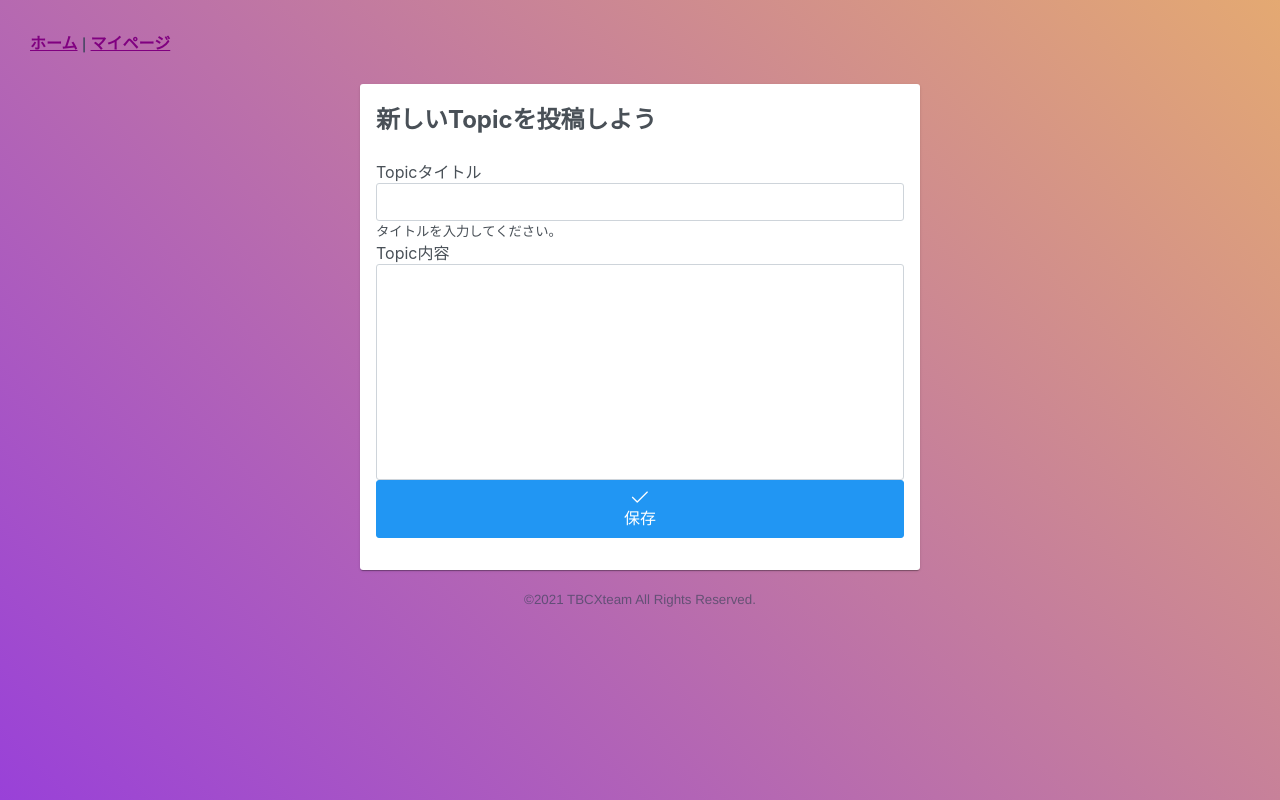
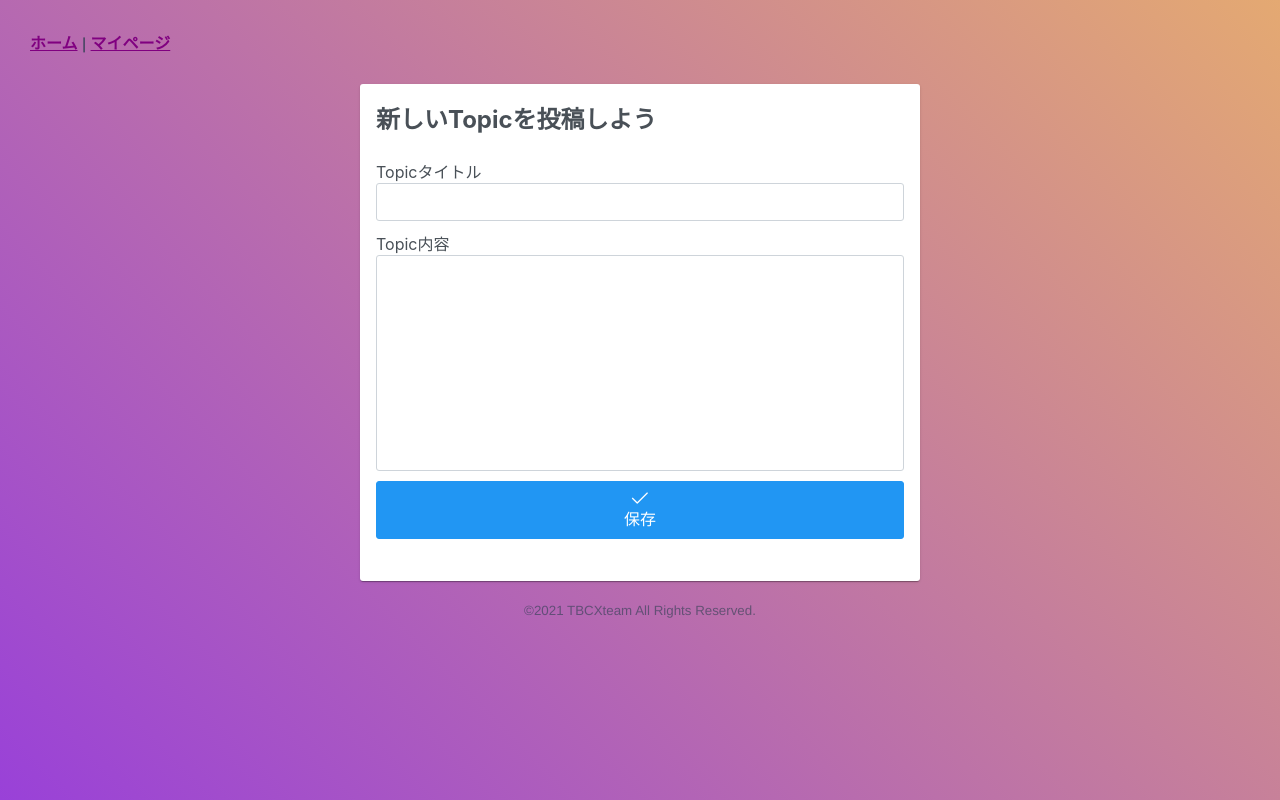
Before and after one commit to muratariku0903/TBC_X, a Vue app in the folder front/topicslab/: page /topic in a window 1280 px wide. Built offline with nearby package versions, Linux system fonts and the light colour scheme; sample sign-in values are in the browser's storage; what axios-cookiejar-support would draw is missing.

Commit message:
title_space

```diff
--- a/front/topicslab/src/views/NewTopic.vue
+++ b/front/topicslab/src/views/NewTopic.vue
@@ -7,7 +7,6 @@
       <div class="p-field">
         <label for="title">Topicタイトル</label>
         <InputText v-model="title" id="title" type="text" aria-describedby="title-help" />
-        <small id="title-help">タイトルを入力してください。</small>
         <span class="error-message">{{messages.title}}</span>
       </div>
       <div class="p-field">
@@ -90,5 +89,6 @@ export default {
 }
 .error-message{
   color: red;
+  margin-top: 10px;
 }
 </style>
```
